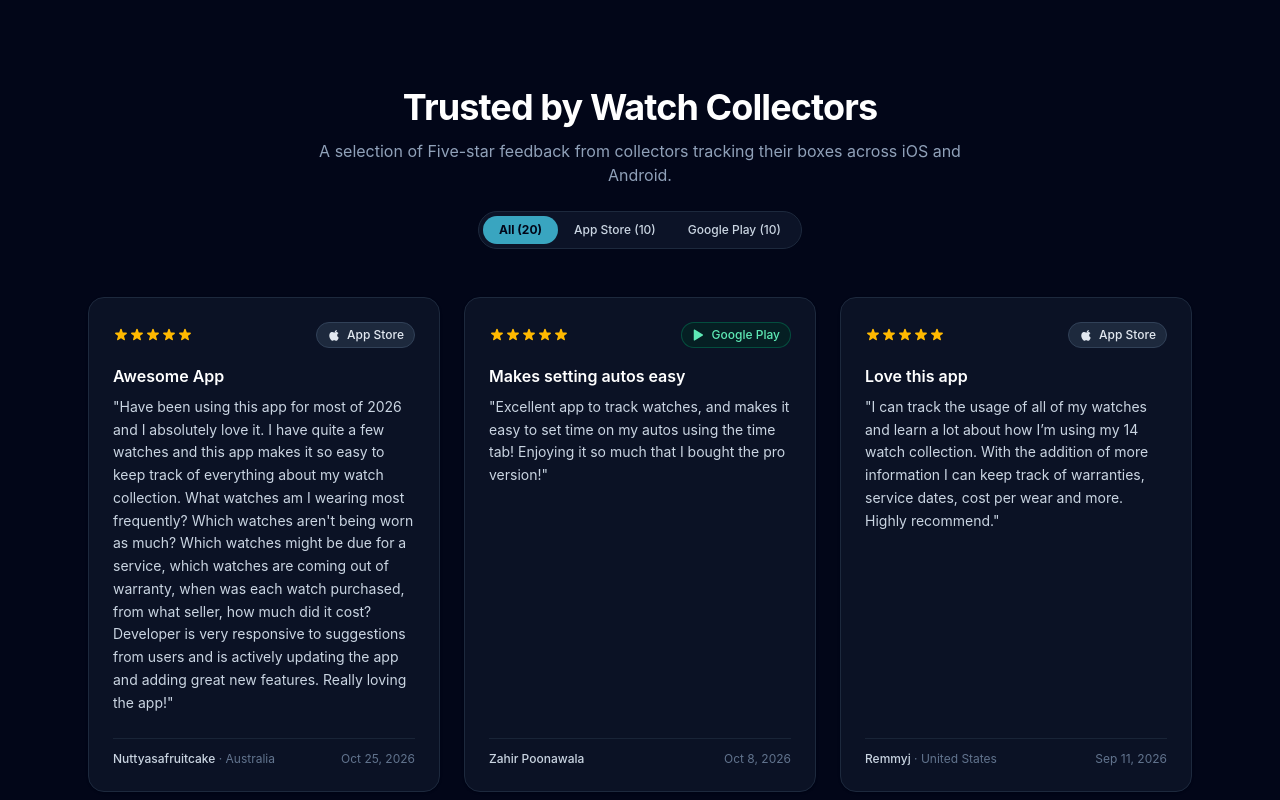
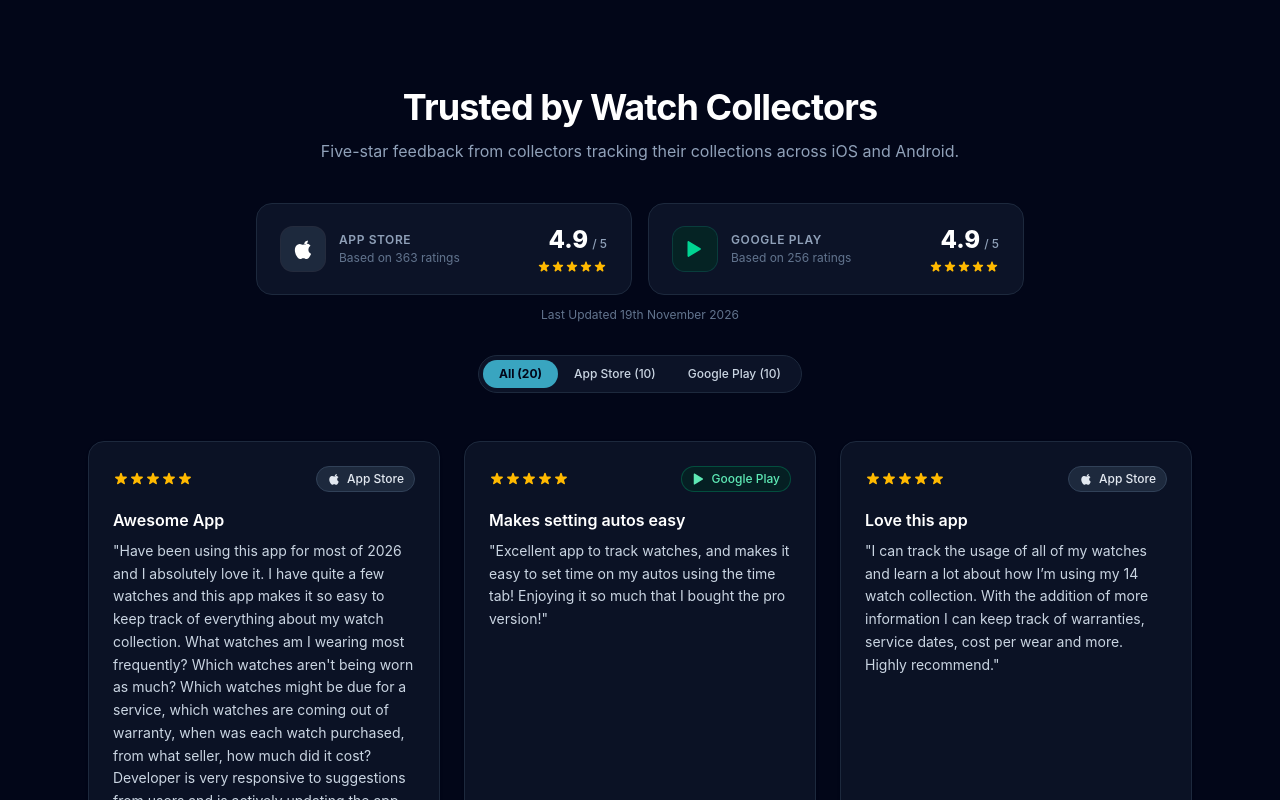
Before and after one commit to Stif-UK/WristTrackLanding, an Astro site: page / in a window 1280 px wide. Shown: the part 2920-3720 px from the top of the page. Built offline with nearby package versions, Linux system fonts and the light colour scheme; Astro itself is replaced by a stand-in of ours.

Commit message:
adding review totals

```diff
--- a/src/components/ReviewWall.astro
+++ b/src/components/ReviewWall.astro
@@ -1,5 +1,8 @@
 ---
 import reviews from '../data/reviews.json';
+import ratings from '../data/ratings.json';
+import site from '../data/site.json';
+
 const initialCount = 6;
 ---
 
@@ -8,11 +11,94 @@ const initialCount = 6;
     <div class="mx-auto max-w-2xl text-center">
       <h2 class="text-3xl font-bold tracking-tight text-white sm:text-4xl">Trusted by Watch Collectors</h2>
       <p class="mt-3 text-slate-400">
-        A selection of Five-star feedback from collectors tracking their boxes across iOS and Android.
+        Five-star feedback from collectors tracking their collections across iOS and Android.
       </p>
+    </div>
 
-      <!-- Platform Filter Pills -->
-      <div class="mt-6 inline-flex rounded-full border border-slate-800 bg-slate-900/80 p-1 text-xs font-medium">
+    <!-- Store Ratings Summary Bar -->
+    <div class="mx-auto mt-10 max-w-3xl">
+      <div class="grid gap-4 sm:grid-cols-2">
+        <!-- App Store Summary Card -->
+        <a
+          href={site.appStoreUrl}
+          target="_blank"
+          rel="noopener noreferrer"
+          class="group flex items-center justify-between rounded-2xl border border-slate-800 bg-slate-900/80 px-6 py-5 transition hover:border-brand-500/60"
+        >
+          <div class="flex items-center gap-3.5">
+            <div class="flex h-11 w-11 items-center justify-center rounded-xl bg-slate-800 text-white ring-1 ring-white/10">
+              <svg class="h-6 w-6 fill-current" viewBox="0 0 24 24">
+                <path d="M18.71 19.5c-.83 1.24-1.71 2.45-3.05 2.47-1.34.03-1.77-.79-3.29-.79-1.53 0-2 .77-3.27.82-1.31.05-2.3-1.32-3.14-2.53C4.25 17 2.94 12.45 4.7 9.39c.87-1.52 2.43-2.48 4.12-2.51 1.28-.02 2.5.87 3.29.87.78 0 2.26-1.07 3.81-.91.65.03 2.47.26 3.64 1.98-.09.06-2.17 1.28-2.15 3.81.03 3.02 2.65 4.03 2.68 4.04-.03.07-.42 1.44-1.38 2.83M15.96 6.33c.64-.78 1.08-1.86.96-2.94-.93.04-2.06.62-2.72 1.4-.58.68-1.1 1.78-.96 2.84 1.04.08 2.08-.52 2.72-1.3z" />
+              </svg>
+            </div>
+            <div>
+              <p class="text-xs font-semibold uppercase tracking-wider text-slate-400">App Store</p>
+              <p class="mt-0.5 text-xs text-slate-500">
+                Based on {ratings.apple.totalRatings.toLocaleString()} ratings
+              </p>
+            </div>
+          </div>
+
+          <div class="text-right">
+            <div class="flex items-baseline justify-end gap-1">
+              <span class="text-2xl font-extrabold text-white">{ratings.apple.score}</span>
+              <span class="text-xs font-medium text-slate-400">/ 5</span>
+            </div>
+            <div class="mt-1 flex justify-end text-amber-400" aria-label={`${ratings.apple.score} out of 5 stars`}>
+              {Array.from({ length: 5 }).map(() => (
+                <svg class="h-3.5 w-3.5 fill-current" viewBox="0 0 20 20">
+                  <path d="M9.049 2.927c.3-.921 1.603-.921 1.902 0l1.07 3.292a1 1 0 00.95.69h3.462c.969 0 1.371 1.24.588 1.81l-2.8 2.034a1 1 0 00-.364 1.118l1.07 3.292c.3.921-.755 1.688-1.54 1.118l-2.8-2.034a1 1 0 00-1.175 0l-2.8 2.034c-.784.57-1.838-.197-1.539-1.118l1.07-3.292a1 1 0 00-.364-1.118L2.98 8.72c-.783-.57-.38-1.81.588-1.81h3.461a1 1 0 00.951-.69l1.07-3.292z" />
+                </svg>
+              ))}
+            </div>
+          </div>
+        </a>
+
+        <!-- Google Play Summary Card -->
+        <a
+          href={site.playStoreUrl}
+          target="_blank"
+          rel="noopener noreferrer"
+          class="group flex items-center justify-between rounded-2xl border border-slate-800 bg-slate-900/80 px-6 py-5 transition hover:border-brand-500/60"
+        >
+          <div class="flex items-center gap-3.5">
+            <div class="flex h-11 w-11 items-center justify-center rounded-xl bg-emerald-950/60 text-emerald-400 ring-1 ring-emerald-500/25">
+              <svg class="h-5 w-5 fill-current" viewBox="0 0 24 24">
+                <path d="M3 20.5v-17c0-.83.94-1.3 1.6-.8l14 8.5c.6.37.6 1.23 0 1.6l-14 8.5c-.66.5-1.6.03-1.6-.8z" />
+              </svg>
+            </div>
+            <div>
+              <p class="text-xs font-semibold uppercase tracking-wider text-slate-400">Google Play</p>
+              <p class="mt-0.5 text-xs text-slate-500">
+                Based on {ratings.google.totalRatings.toLocaleString()} ratings
+              </p>
+            </div>
+          </div>
+
+          <div class="text-right">
+            <div class="flex items-baseline justify-end gap-1">
+              <span class="text-2xl font-extrabold text-white">{ratings.google.score}</span>
+              <span class="text-xs font-medium text-slate-400">/ 5</span>
+            </div>
+            <div class="mt-1 flex justify-end text-amber-400" aria-label={`${ratings.google.score} out of 5 stars`}>
+              {Array.from({ length: 5 }).map(() => (
+                <svg class="h-3.5 w-3.5 fill-current" viewBox="0 0 20 20">
+                  <path d="M9.049 2.927c.3-.921 1.603-.921 1.902 0l1.07 3.292a1 1 0 00.95.69h3.462c.969 0 1.371 1.24.588 1.81l-2.8 2.034a1 1 0 00-.364 1.118l1.07 3.292c.3.921-.755 1.688-1.54 1.118l-2.8-2.034a1 1 0 00-1.175 0l-2.8 2.034c-.784.57-1.838-.197-1.539-1.118l1.07-3.292a1 1 0 00-.364-1.118L2.98 8.72c-.783-.57-.38-1.81.588-1.81h3.461a1 1 0 00.951-.69l1.07-3.292z" />
+                </svg>
+              ))}
+            </div>
+          </div>
+        </a>
+      </div>
+
+      <p class="mt-3 text-center text-xs text-slate-500">
+        Last Updated {ratings.lastUpdated}
+      </p>
+    </div>
+
+    <!-- Platform Filter Pills -->
+    <div class="mt-8 text-center">
+      <div class="inline-flex rounded-full border border-slate-800 bg-slate-900/80 p-1 text-xs font-medium">
         <button
           type="button"
           data-review-filter="all"
--- /dev/null
+++ b/src/data/ratings.json
@@ -0,0 +1,11 @@
+{
+  "lastUpdated": "19th November 2026",
+  "apple": {
+    "score": "4.9",
+    "totalRatings": 363
+  },
+  "google": {
+    "score": "4.9",
+    "totalRatings": 256
+  }
+}
```
